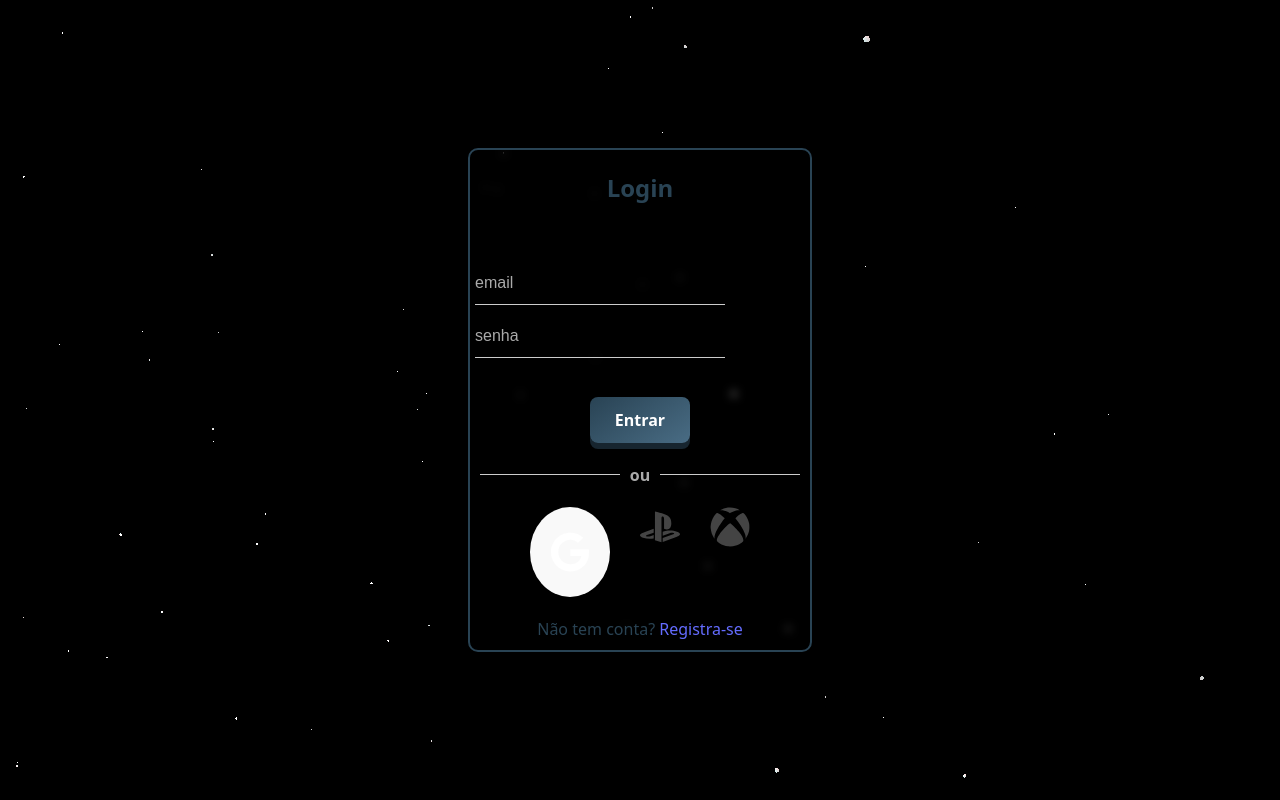
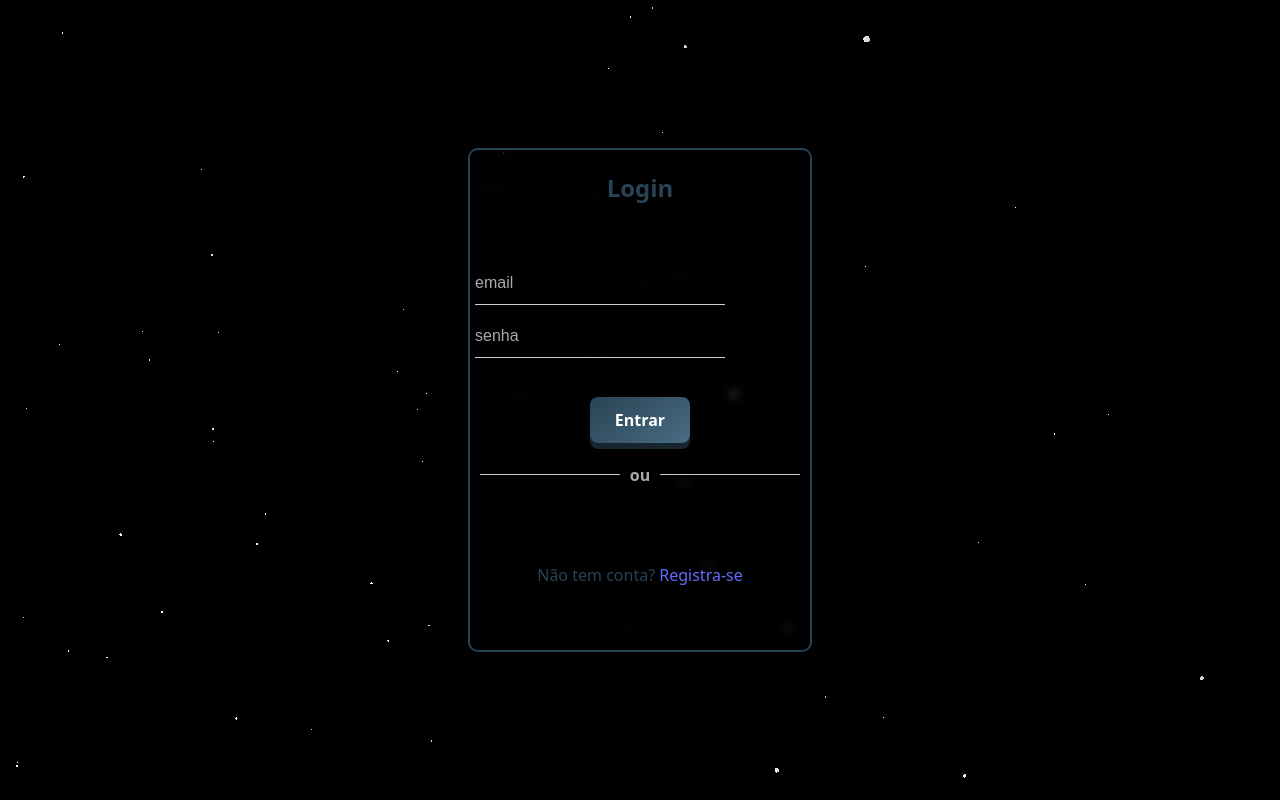
Before and after one commit to joaomorangoni/Animosity_Web, a React (Vite) app: page /login in a window 1280 px wide. Built offline with nearby package versions, Linux system fonts and the light colour scheme.

Commit message:
googlefuncionando

```diff
--- a/server.js
+++ b/server.js
@@ -155,6 +155,10 @@ app.put('/api/atualizacoes/:id', async (req, res) => {
   }
 });
 
+// Login com Google
+app.post('/usuarios/login/google', async (req, res) => LoginGoogleUser(req, res));
+
+
 
 
 
--- a/src/pages/Login.jsx
+++ b/src/pages/Login.jsx
@@ -1,10 +1,15 @@
 import React, { useState } from "react";
+import { motion, AnimatePresence } from "framer-motion";
+import { Mail, Lock, User, XCircle, CheckCircle } from "lucide-react";
+import Particles from "../components/Particles.jsx";
+import Input1 from "../components/inputlogin.jsx";
+import api from "../services/api";
+import "./Login.css";
 import { FaGoogle, FaPlaystation, FaXbox } from "react-icons/fa";
-import Particles from '../components/Particles.jsx';
 import { useNavigate } from "react-router-dom";
-import { useGoogleLogin } from "@react-oauth/google"; // ⚠ usar useGoogleLogin
-import axios from "axios";
-import "./Login.css";
+import { GoogleLogin } from "@react-oauth/google";
+import axios from "axios"; // ✅ IMPORTAÇÃO NECESSÁRIA
+import { jwtDecode } from "jwt-decode";
 
 export default function Login() {
   const [email, setEmail] = useState("");
@@ -13,46 +18,43 @@ export default function Login() {
 
   const navigate = useNavigate();
 
-  // Login tradicional
+  // 🔹 Login tradicional
   async function handleLogin(e) {
     e.preventDefault();
     try {
-      const res = await axios.post("http://localhost:3000/usuarios/login", { email, senha });
+      const res = await api.post("/usuarios/login", { email, senha });
 
       localStorage.setItem("userId", res.data.user.id);
       localStorage.setItem("userName", res.data.user.nome);
       localStorage.setItem("userEmail", res.data.user.email);
 
+      navigate("/profile"); // leva o usuário para a página de perfil
       setMensagem(`Login ok! Bem-vindo, ${res.data.user.nome}`);
-      navigate("/profile");
     } catch (err) {
       setMensagem(err.response?.data?.erro || "Erro no servidor");
     }
   }
 
-  // Login Google usando botão customizado
-  const loginGoogle = useGoogleLogin({
-    onSuccess: async (tokenResponse) => {
+  // 🔹 Login com Google
+  async function handleGoogleLoginSuccess(credentialResponse) {
     try {
-        const res = await axios.post("http://localhost:3000/usuarios/login/google", {
-          credential: tokenResponse.credential
-        });
+      const res = await axios.post(
+        "http://localhost:3000/usuarios/login/google",
+        { credential: credentialResponse.credential }
+      );
 
-        localStorage.setItem("userId", res.data.user.id);
+      // salva usuário retornado no localStorage
       localStorage.setItem("userName", res.data.user.nome);
       localStorage.setItem("userEmail", res.data.user.email);
+      localStorage.setItem("userId", res.data.user.id);
 
       navigate("/profile");
     } catch (err) {
       console.error(err.response?.data || err.message);
       setMensagem("Erro no login com Google");
     }
-    },
-    onError: () => {
-      console.log("Erro no login Google");
-      setMensagem("Erro no login com Google");
-    },
-  });
+  }
+
 
   return (
     <div className="login-container">
@@ -95,14 +97,10 @@ export default function Login() {
           <span>ou</span>
         </div>
 
-        <div className="social-mediasslk">
-          <button className="social-buttons" onClick={() => loginGoogle()}>
-            <FaGoogle className="teste1"  />
-          </button>
-
-          <FaPlaystation style={{ marginLeft: "10px" }} />
-          <FaXbox style={{ marginLeft: "10px" }} />
-        </div>
+        <GoogleLogin
+      onSuccess={handleGoogleLoginSuccess}
+      onError={() => console.log("Erro no login")}
+    />
 
         <div>
           <p>Não tem conta? <a href="/register">Registra-se</a></p>
```
Also changed, not shown: components_api/UsuarioController.js (+10 -10 lines). Lines whose indentation alone changed are shown as unchanged.
